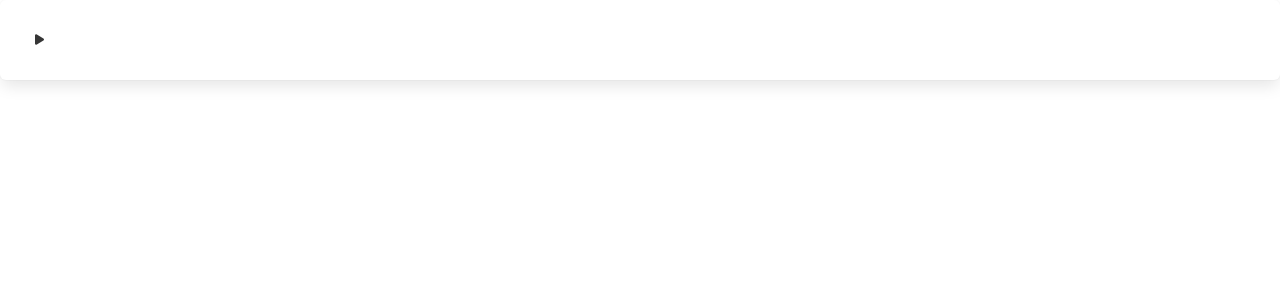
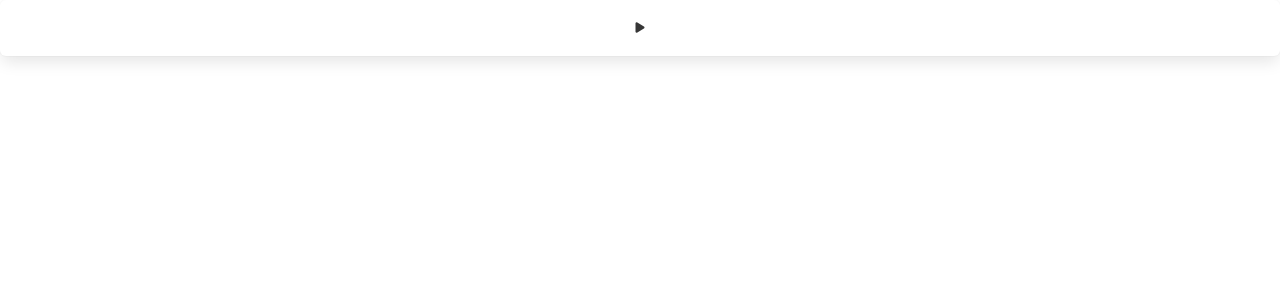
Before and after one commit to charlie0x01/react-productivity-app, a React (Create React App) app: page / in a window 1280 px wide. Shown: the top 300 px of the page. Built offline with nearby package versions, Linux system fonts and the light colour scheme.

Commit message:
style: add margin and padding to stopwatch buttons to look better

```diff
--- a/src/App.js
+++ b/src/App.js
@@ -6,7 +6,7 @@ import "./index.css";
 function App() {
   return (
     <>
-    <div className="box">
+    <div className="box is-flex is-justify-content-center">
       <Stopwatch/>
     </div>
     </>
--- a/src/components/Stopwatch/Stopwatch.css
+++ b/src/components/Stopwatch/Stopwatch.css
@@ -12,9 +12,12 @@
   padding: 4px 8px;
   cursor: pointer;
   border-radius: 25px;
-  margin: 0 2px 0 2px;
 }
 
 .stopwatch .timer {
   margin: 0 2px 0 2px;
 }
+
+.box {
+  padding: 8px;
+}
--- a/src/components/Stopwatch/Stopwatch.jsx
+++ b/src/components/Stopwatch/Stopwatch.jsx
@@ -85,11 +85,7 @@ const Stopwatch = ({ endTime }) => {
           ) : (
             <></>
           )}
-          {time > 0 ? (
             <span>{("0" + Math.floor(time)).slice(-2) + "s"}</span>
-          ) : (
-            <></>
-          )}
         </div>
       ) : (
         <></>
```
